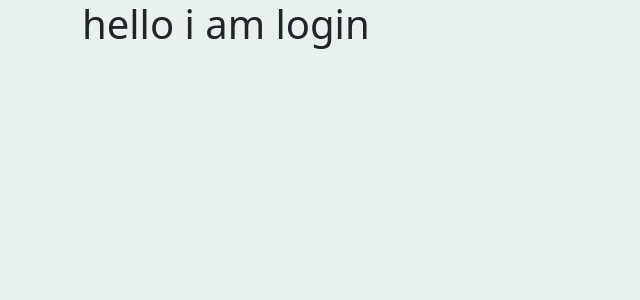
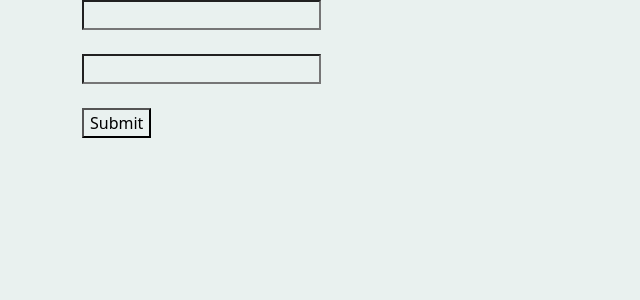
Before and after one commit to kaylinkhanal/mychat, a React (Create React App) app in the folder Client/: page / in a window 1280 px wide. Shown: the top 300 px of the page, without its empty margins (0-640 px from the left). Built offline with nearby package versions, Linux system fonts and the light colour scheme.

Commit message:
login form added

```diff
--- a/Client/src/App.js
+++ b/Client/src/App.js
@@ -13,6 +13,7 @@ const App = () => {
       <Routes>
         <Route path="/" element={<Login />} />
         <Route path="/register" element={<Register/>} />
+        <Route path="/login" element={<Login/>} />
       </Routes>
     </div>
   );
--- a/Client/src/pages/Auth/Login.js
+++ b/Client/src/pages/Auth/Login.js
@@ -1,5 +1,50 @@
-const Login = ()=> {
-  return <h1>hello i am login</h1>
+import React from 'react'
+import { Formik, Form, Field } from 'formik';
+ import * as Yup from 'yup';
+
+const Login = () => {
+
+  const initalValues = {
+    phoneNumber : '',
+    password: ''
+  }
+
+  const onSubmit = (values, {setErrors}) =>{
+    console.log(values)
+  }
+
+   const LoginValidationSchema= Yup.object().shape({
+    phoneNumber: Yup.number()
+      .typeError('Phone number invalid.')
+      .min(10, 'Too Short!')
+      .required('Phone number is required'),
+    password: Yup.string().required('Password is required'),
+  })
+
+  return (
+    <div>
+      <Formik
+       initialValues={initalValues}
+       onSubmit={onSubmit}
+       validationSchema = {LoginValidationSchema}
+     >
+       {({ errors, touched }) => (
+         <Form>
+           <Field name="phoneNumber" />
+           {touched.phoneNumber && errors.phoneNumber && <div>{errors.phoneNumber}</div>}
+           <br />  <br />
+
+           <Field name="password" />
+           {touched.password && errors.password && <div>{errors.password}</div>}
+
+          <br />  <br />
+           <button type="submit">Submit</button>
+         </Form>
+       )}
+     </Formik>
+
+    </div>
+  )
 }
 
 export default Login
```
